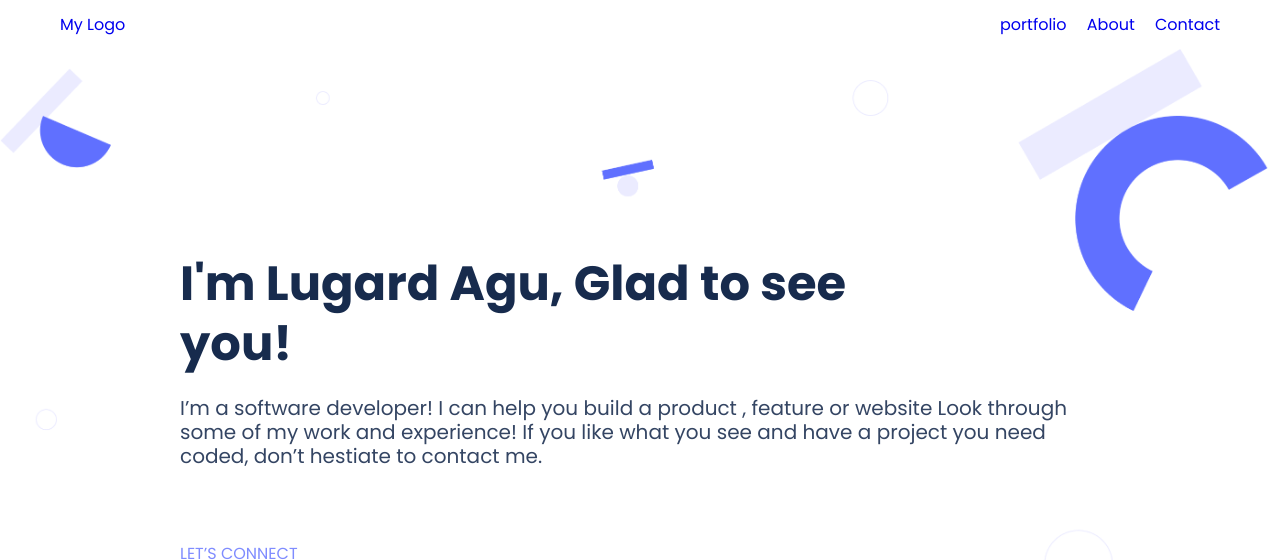
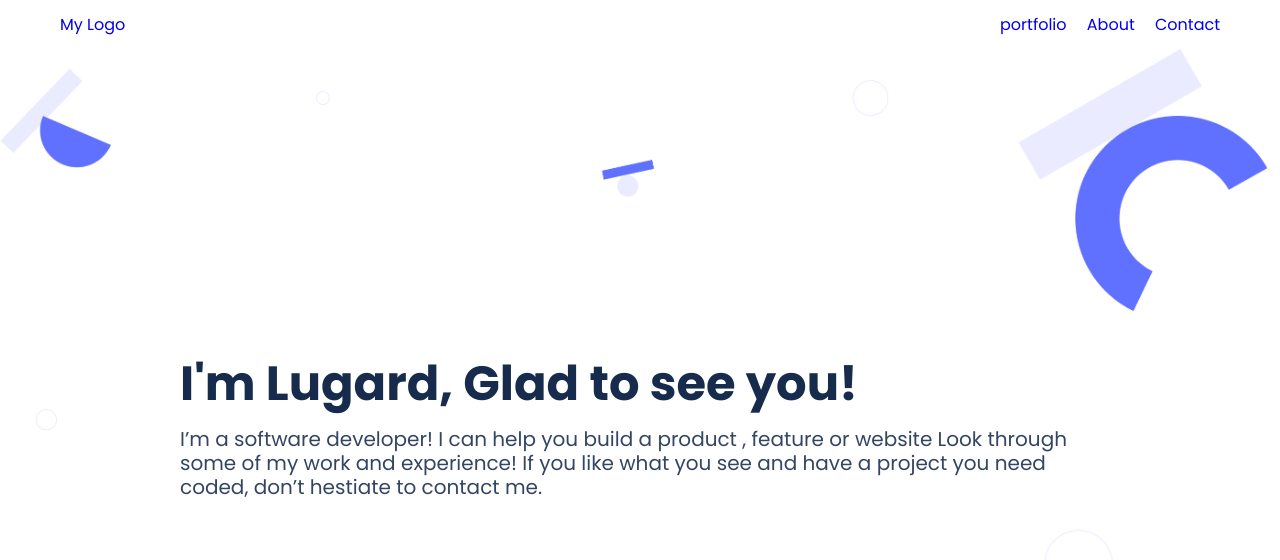
Before and after one commit to lugard1/myportfolio2, a website: page index.html in a window 1280 px wide. Shown: the top 560 px of the page. Drawn offline with Linux system fonts and the light colour scheme.

Commit message:
updated html and css files

```diff
--- a/index.html
+++ b/index.html
@@ -39,7 +39,7 @@
         <div class="main-container">
             <div class="portfolio-description">
                 <div class="name">
-                    <h1 class="name">I'm Lugard Agu, Glad to see you!</h1>
+                    <h1 class="name">I'm Lugard, Glad to see you!</h1>
                 </div>
                 <div class="my-qualities1">
                   <p class="my-qualities1">I’m a software developer! I can help you build a product , feature or website Look through some of my work and experience! If you like what you see and have a project you need coded, don’t hestiate to contact me.</p>
--- a/style.css
+++ b/style.css
@@ -410,6 +410,7 @@ textarea {
   }
 
   .name {
+    display: inline-block;
     font-size: 48px;
     width: 720px;
     height: 122px;
```
